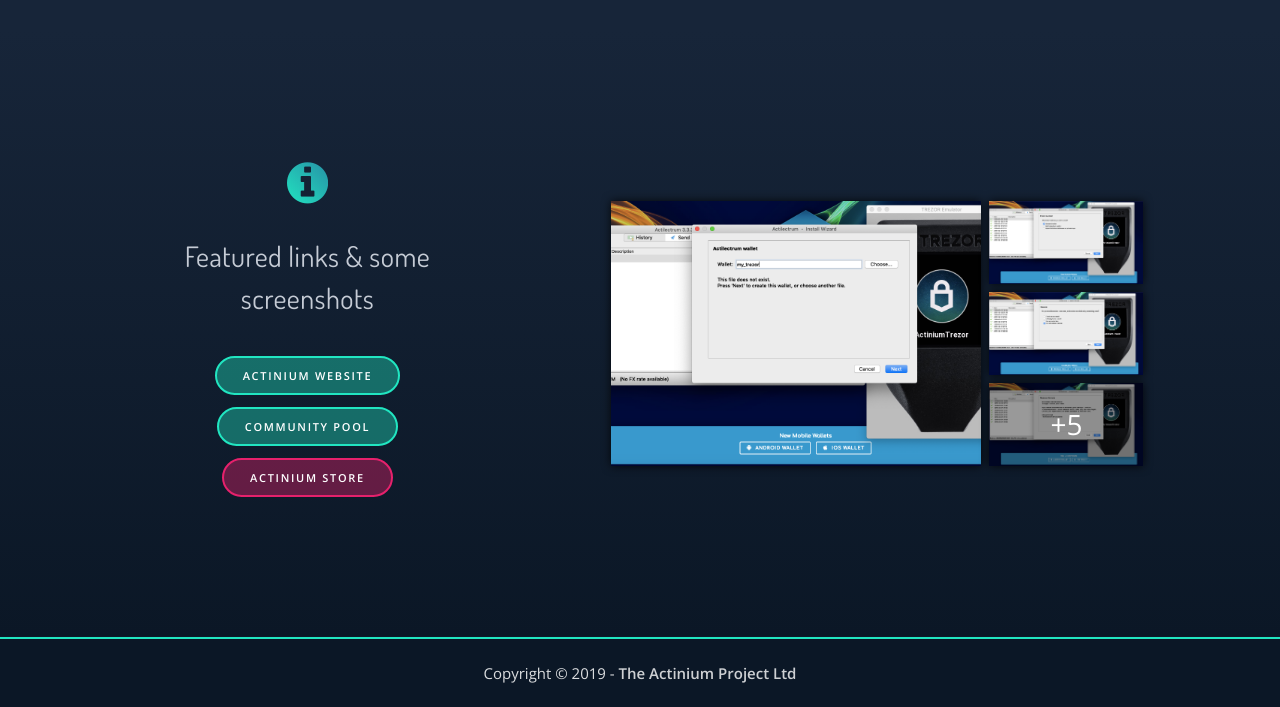
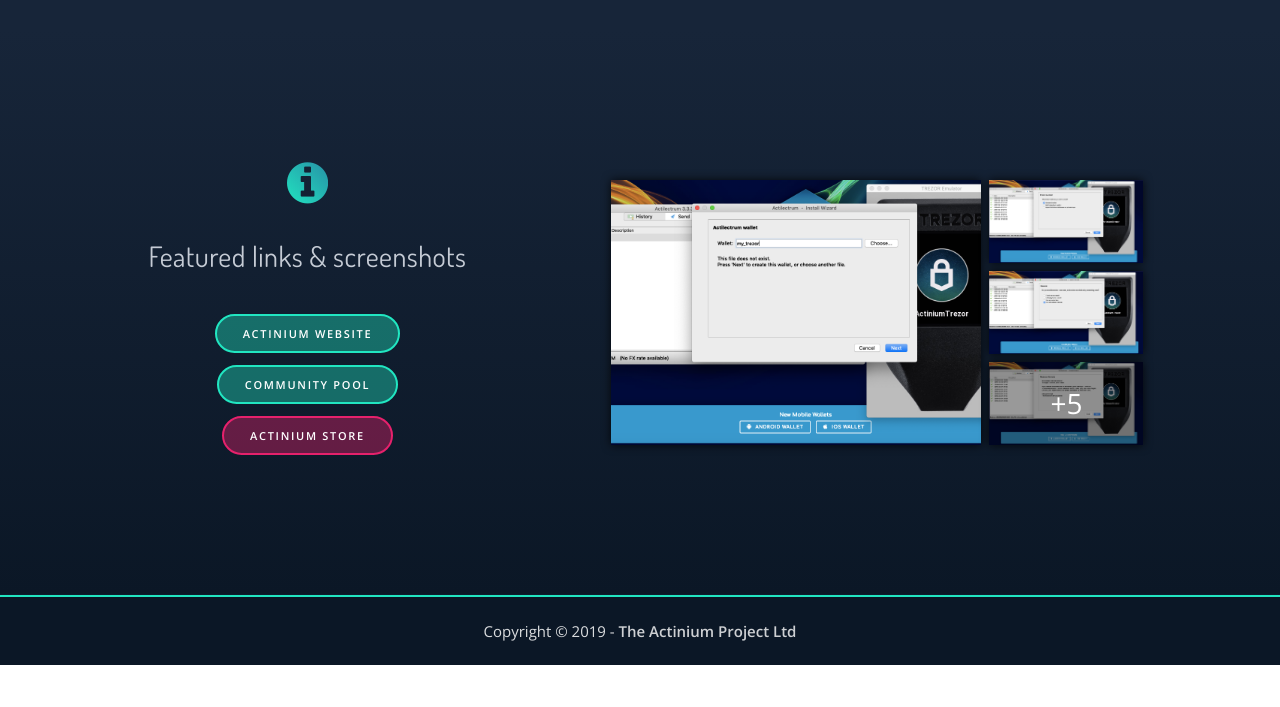
Before and after one commit to Actinium-project/actilectrum.org, a plain HTML site: page index.html in a window 1280 px wide. Shown: the part 1278-1985 px from the top of the page. After the commit the page ends 1943 px from the top, so only its background shows below. Drawn offline with nearby package versions, Linux system fonts and the light colour scheme; animation ran at ten frames a second.

Commit message:
redundancy

```diff
--- a/index.html
+++ b/index.html
@@ -171,7 +171,7 @@
 					<div class="row align-items-center">
 						<div class="col-12 col-md-4 col-lg-4 mx-auto py-8 text-center feature-1" data-aos="fade-up" data-aos-delay="0" data-aos-duration="1000" data-aos-easing="ease-in-out">
 							<p class="feature-icon"><i class="fa fa-info-circle gradient-icon"></i></p>
-							<h3 class="text-1">Featured links & some screenshots</h3>
+							<h3 class="text-1">Featured links & screenshots</h3>
 							<br>
 							<a class="btn btn-md btn-round btn-custom-green mb-3 mr-1 ml-1" href="https://actinium.org/" target="_blank">Actinium website</a>
 							<a class="btn btn-md btn-round btn-custom-green mb-3 mr-1 ml-1" href="https://goldmine.actinium.org/" target="_blank">Community pool</a>
```
